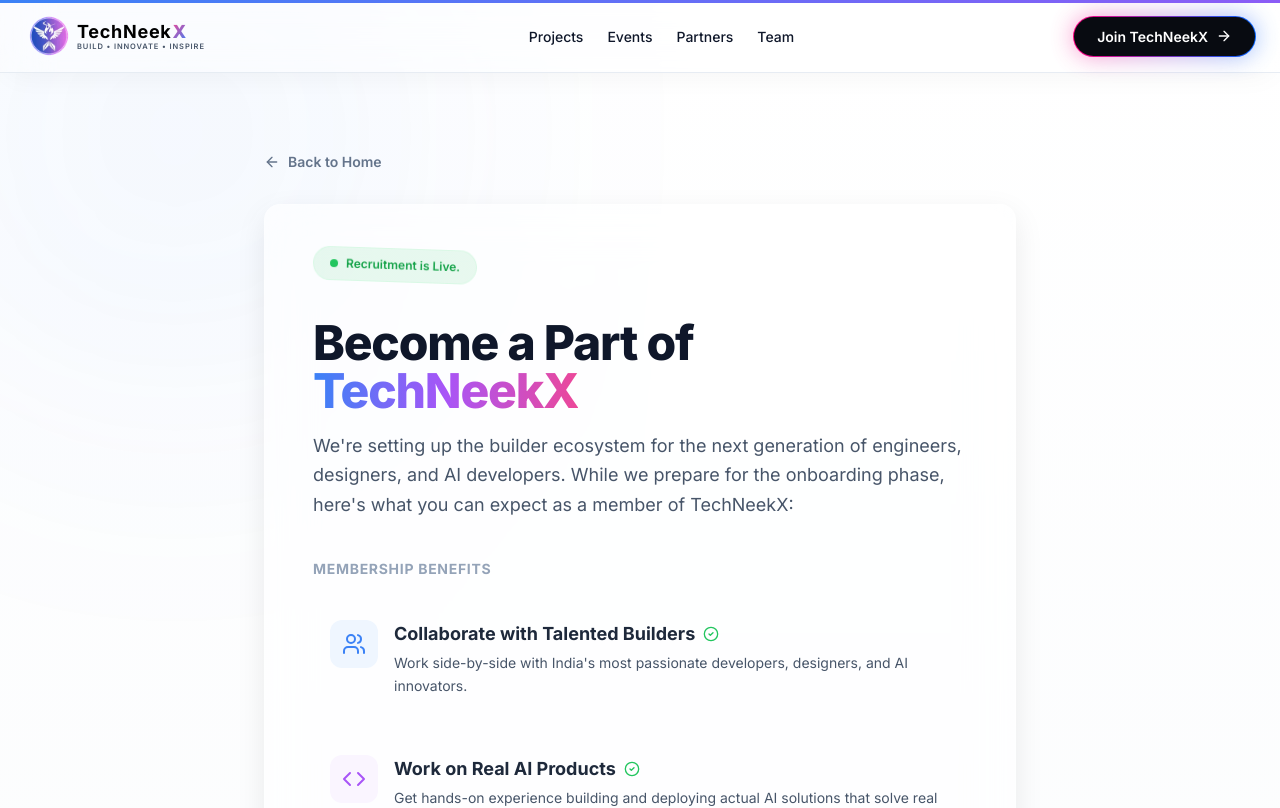
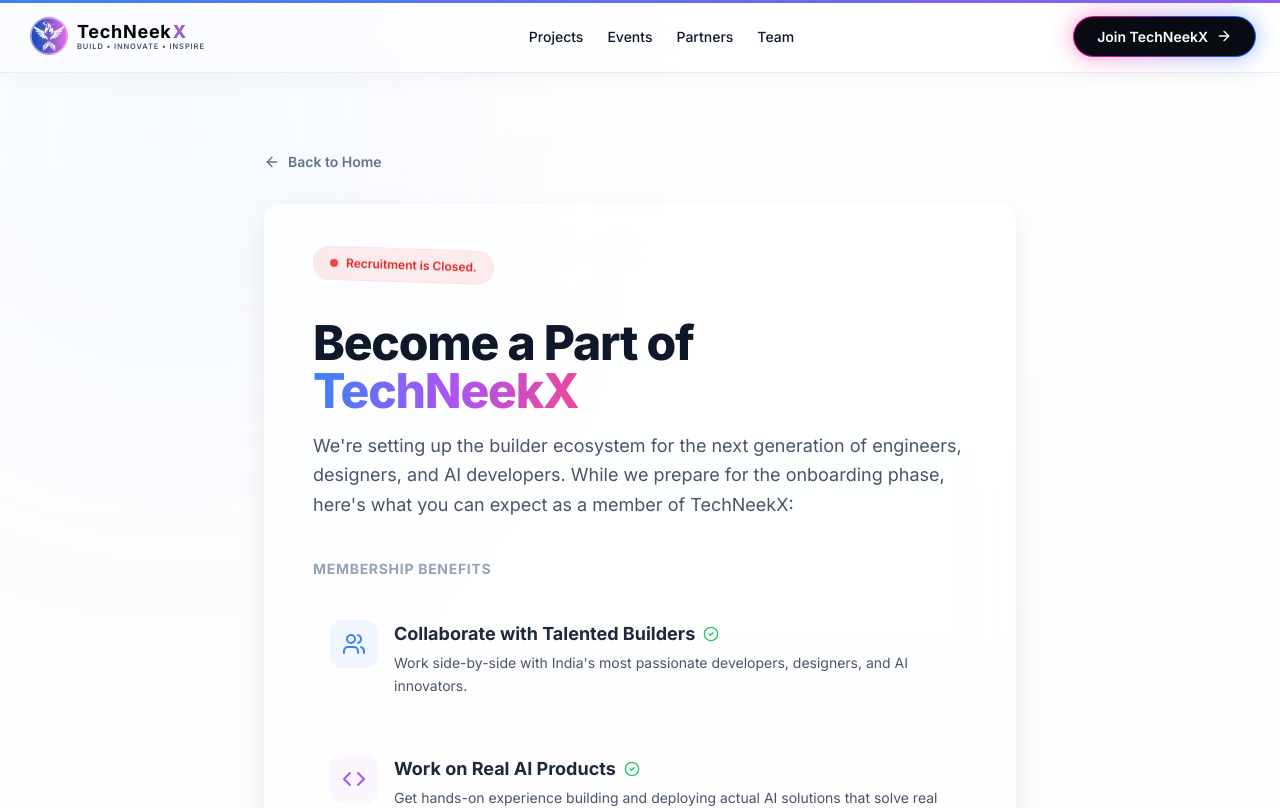
Before and after one commit to sarthaksinghaniya/TechNeekX, a Next.js app: page /join in a window 1280 px wide. Shown: the top 808 px of the page. Built offline with nearby package versions, Linux system fonts and the light colour scheme.

Commit message:
updated the joining page

```diff
--- a/src/app/join/page.tsx
+++ b/src/app/join/page.tsx
@@ -130,13 +130,13 @@
             {/* Announcement Badge */}
             <motion.div
               variants={itemVariants}
-              className="inline-flex items-center gap-2 px-4 py-2 bg-gradient-to-r from-green-500/10 to-green-500/10 border border-green-200/30 text-green-600 rounded-full text-xs font-semibold mb-8 float-badge"
+              className="inline-flex items-center gap-2 px-4 py-2 bg-gradient-to-r from-red-500/10 to-red-500/10 border border-red-200/30 text-red-600 rounded-full text-xs font-semibold mb-8 float-badge"
             >
               <span className="flex h-2 w-2 relative">
-                <span className="animate-ping absolute inline-flex h-full w-full rounded-full bg-green-400 opacity-75"></span>
-                <span className="relative inline-flex rounded-full h-2 w-2 bg-green-500"></span>
+                <span className="animate-ping absolute inline-flex h-full w-full rounded-full bg-red-400 opacity-75"></span>
+                <span className="relative inline-flex rounded-full h-2 w-2 bg-red-500"></span>
               </span>
-              Recruitment is Live.
+              Recruitment is Closed.
             </motion.div>
 
             {/* Title & Description */}
@@ -194,9 +194,13 @@
               <div className="text-sm text-slate-500">
                 Join 100+ builders already in the network.
               </div>
-              <Link href=" https://forms.gle/3RVngAv93Cj5oBVd7" className="join-btn-primary inline-flex items-center gap-2 text-white no-underline">
+              {/* <Link  href=" https://forms.gle/3RVngAv93Cj5oBVd7" className="join-btn-primary inline-flex items-center gap-2 text-white no-underline">
                 Join TechNeekX
-              </Link>
+              </Link> */}
+
+              <button disabled className="join-btn-primary inline-flex items-center gap-2 text-white no-underline">
+                  Join TechNeekX
+              </button>
             </motion.div>
           </motion.div>
         </div>
```
